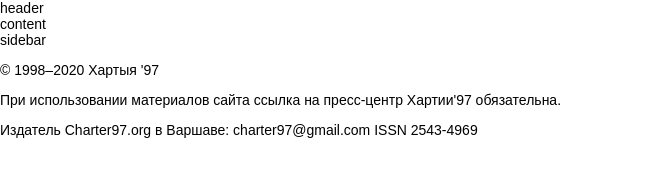
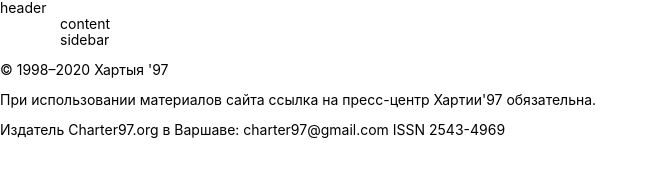
Before and after one commit to charter97/publisher-frontend-html, a website: page app/html/index.html in a window 1280 px wide. Shown: the whole page, without its empty margins (0-654 px from the left). Drawn offline with nearby package versions, Linux system fonts and the light colour scheme; files that its build step writes are made by us from their sources.

Commit message:
Basic layout

```diff
--- a/app/html/index.html
+++ b/app/html/index.html
@@ -7,7 +7,7 @@
 })
 </head><body>
 @@include('partials/header.html')
-<section>
+<section class="container">
     <main>
         content
     </main>
--- a/app/sass/main.scss
+++ b/app/sass/main.scss
@@ -4,9 +4,9 @@
 $color-grey-dark: #737373;
 $color-red: #ed1c24;
 
-$font-family: Arial,"Helvetica Neue",Helvetica,sans-serif;
+$font-family: -apple-system, BlinkMacSystemFont, "Segoe UI", Roboto, "Helvetica Neue", Arial, "Noto Sans", sans-serif, "Apple Color Emoji", "Segoe UI Emoji", "Segoe UI Symbol", "Noto Color Emoji";
 $font-size-base: 14px;
-$font-size-small: 12px;
+$font-size-small: 10px;
 $font-size-large: 26px;
 $font-color: $color-black;
 
--- a/app/sass/styles/common.scss
+++ b/app/sass/styles/common.scss
@@ -0,0 +1,10 @@
+.container {
+    max-width: 1160px;
+    margin: 0 auto;
+}
+
+@media only screen and (max-width: 1160px + $spacer*2) {
+    .container {
+        margin: 0 $spacer;
+    }
+}
```
